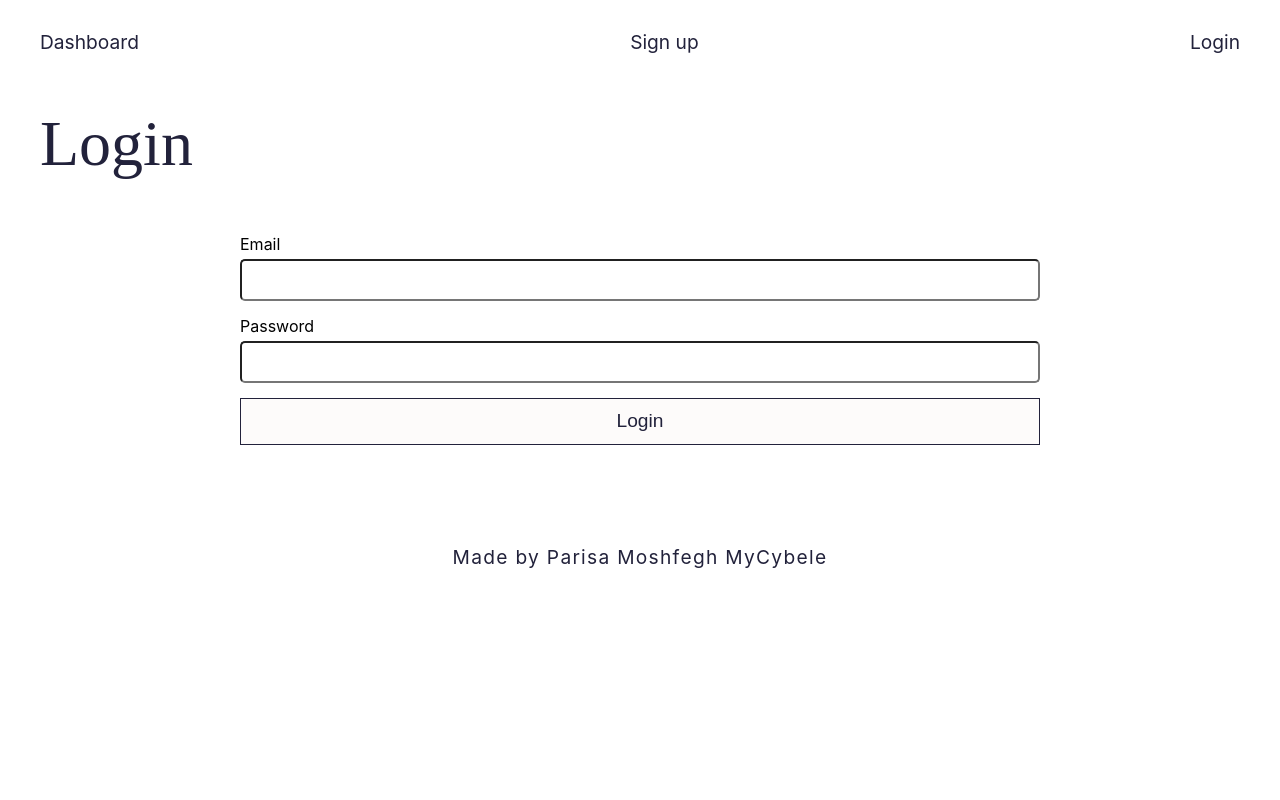
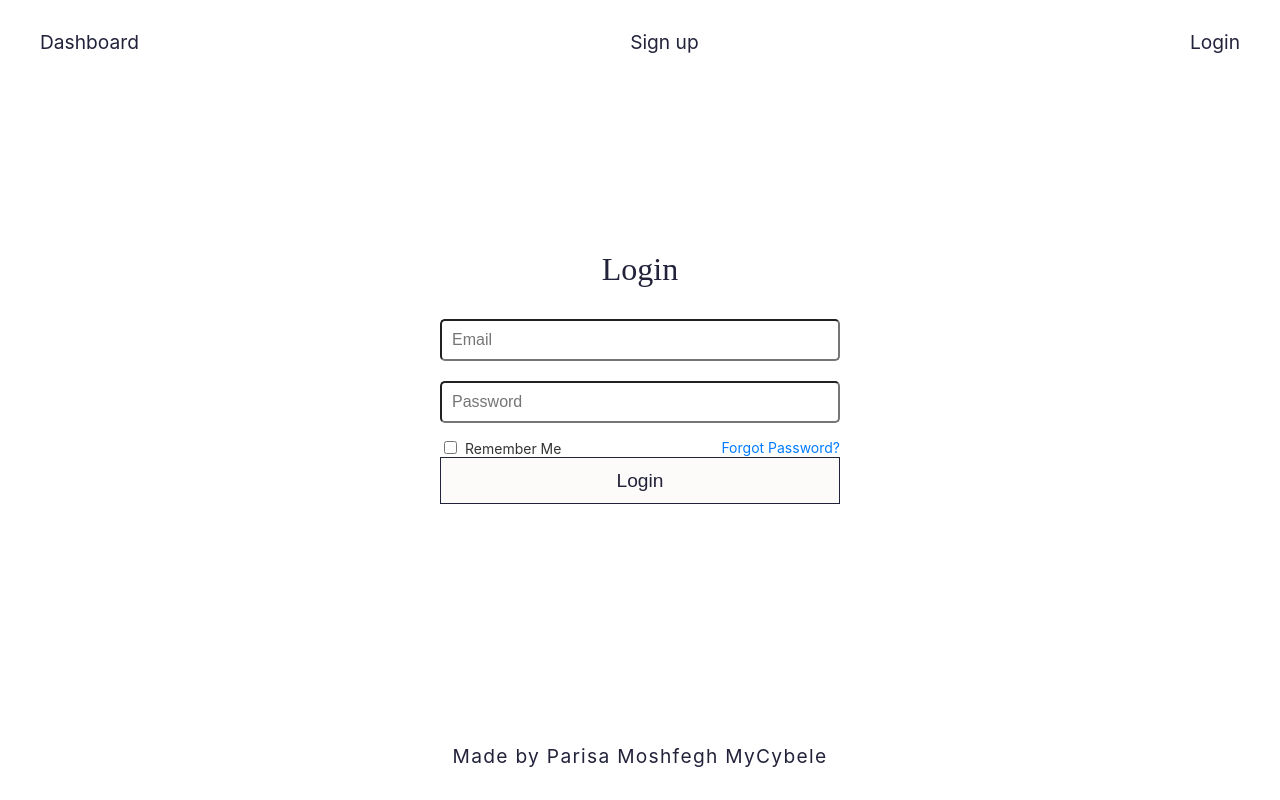
Before and after one commit to paria340/Cybele, a React (Create React App) app: page /login in a window 1280 px wide. Built offline with nearby package versions, Linux system fonts and the light colour scheme.

Commit message:
login page modifications

```diff
--- a/src/App.css
+++ b/src/App.css
@@ -112,20 +112,7 @@ ul {
   width: fit-content;
 }
 
-.formOptions form {
-  display: flex;
-  flex-direction: column;
-  max-width: 800px;
-  margin: 0 auto;
-}
-
 form {
-  input {
-    margin: 5px 0 15px 0;
-    padding: 10px;
-    border-radius: 5px;
-    font-size: 16px;
-  }
   select {
     cursor: pointer;
     appearance: none;
--- a/src/components/Login.js
+++ b/src/components/Login.js
@@ -5,6 +5,7 @@ import { useNavigate } from 'react-router-dom';
 const Login = () => {
   const [email, setEmail] = useState('');
   const [password, setPassword] = useState('');
+  const [checkBox, setCheckbox] = useState(false);
   const navigate = useNavigate();
 
   const handleLogin = async (event) => {
@@ -18,34 +19,113 @@ const Login = () => {
     }
   };
 
+  const handleCheckboxChange = (e) => {
+    setCheckbox(e.target.checked);
+  };
+
   return (
     <main>
-      <div className="formOptions">
+      <div style={styles.wrapper}>
         <section className="header">
-          <h1>Login</h1>
+          <h1 style={styles.title}>Login</h1>
         </section>
-        <form onSubmit={handleLogin}>
-          <label>Email</label>
+        <form onSubmit={handleLogin} style={styles.formOption}>
+
           <input
             type="email"
             value={email}
             onChange={(e) => setEmail(e.target.value)}
             autoComplete="email"
             required
+            placeholder='Email'
+            style={styles.input}
           />
-          <label>Password</label>
+
           <input
             type="password"
             value={password}
             autoComplete="current-password"
             onChange={(e) => setPassword(e.target.value)}
             required
+            placeholder='Password'
+            style={styles.input}
           />
-          <button type="submit">Login</button>
+
+        <div style={styles.container}>
+          <div style={styles.inputGroup}>
+            <input
+              type="checkbox"
+              checked={checkBox}
+              onChange={handleCheckboxChange}
+              style={styles.checkbox}
+              id="rememberMe"
+            />
+            <label htmlFor="rememberMe" style={styles.label}>
+              Remember Me
+            </label>
+          </div>
+          <a href="/forgotPassword" style={styles.link}>
+            Forgot Password?
+          </a>
+        </div>
+          <button style={styles.btnDefault} type="submit">Login</button>
         </form>
       </div>
     </main>
   );
 };
 
+const styles = {
+  wrapper: {
+    display: 'flex',
+    flexDirection: 'column',
+    justifyContent: 'center',
+    width: '100%',
+    height: '70vh',
+  },
+  formOption: {
+    display: 'flex',
+    flexDirection: 'column',
+    width: '400px',
+    margin: '0 auto',
+  },
+  container: {
+    width: '400px',
+    display: 'flex',
+    justifyContent: 'space-between',
+    alignItems: 'center',
+  },
+  inputGroup: {
+    display: 'flex',
+    gap: '5px',
+  },
+  checkbox: {
+    cursor: 'pointer',
+  },
+  label: {
+    fontSize: '14px',
+    color: '#333',
+    cursor: 'pointer',
+    paddingTop: '2px',
+  },
+  title: {
+    fontSize: '32px',
+  },
+  link: {
+    fontSize: '14px',
+    color: '#007BFF',
+    textDecoration: 'none',
+    cursor: 'pointer',
+  },
+  input: {
+    margin: '5px 0 15px 0',
+    padding: '10px',
+    borderRadius: '5px',
+    fontSize: '16px',
+  },
+  btnDefault: {
+    width: '400px',
+  }
+};
+
 export default Login;
```
